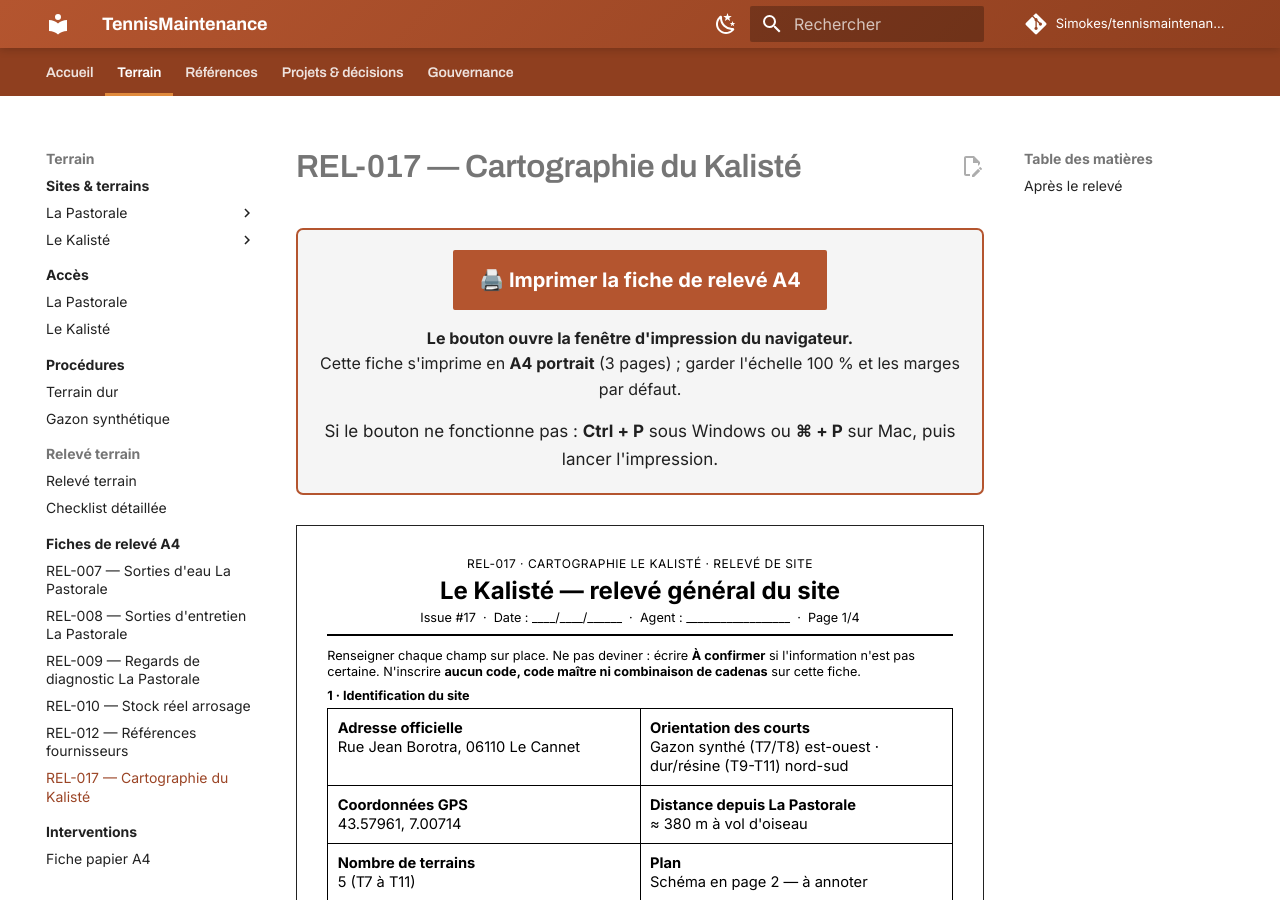
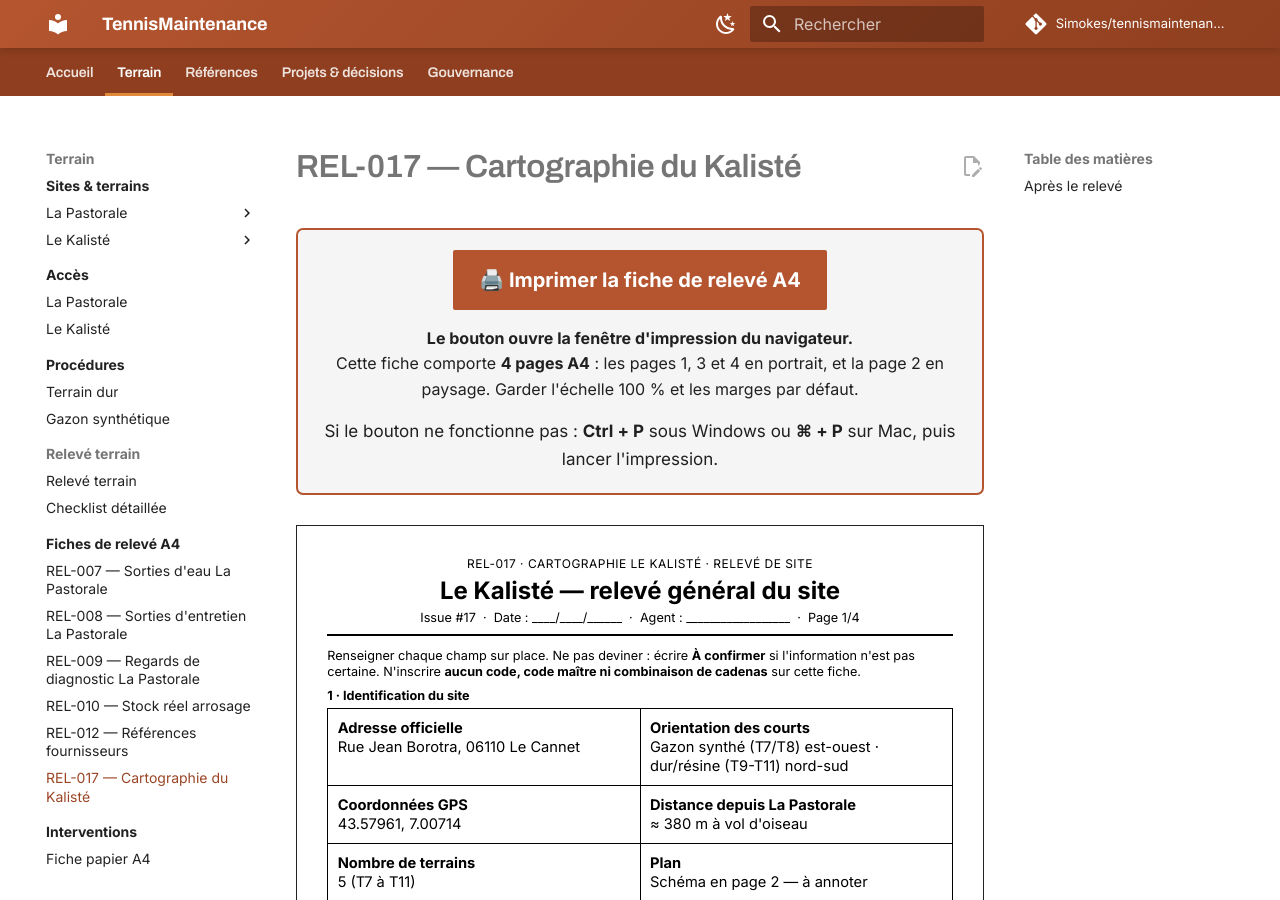
Before and after one commit to Simokes/tennismaintenance, an MkDocs documentation site: the page built from docs/releves/REL-017-cartographie-kaliste.md, in a window 1280 px wide and 900 px high. Built offline with MkDocs 1.6.1 and Material for MkDocs 9.7.7, drawn with Linux system fonts in a browser that asks for light colours; comment, search, counter and statistics services are not loaded.

Commit message:
fix(REL-017): corriger les informations d'impression

```diff
--- a/docs/releves/REL-017-cartographie-kaliste.md
+++ b/docs/releves/REL-017-cartographie-kaliste.md
@@ -2,7 +2,7 @@
 
 <div class="print-actions no-print">
   <button type="button" class="md-button md-button--primary print-button" onclick="window.print()">🖨️ Imprimer la fiche de relevé A4</button>
-  <p><strong>Le bouton ouvre la fenêtre d'impression du navigateur.</strong><br>Cette fiche s'imprime en <strong>A4 portrait</strong> (3 pages) ; garder l'échelle 100 % et les marges par défaut.</p>
+  <p><strong>Le bouton ouvre la fenêtre d'impression du navigateur.</strong><br>Cette fiche comporte <strong>4 pages A4</strong> : les pages 1, 3 et 4 en portrait, et la page 2 en paysage. Garder l'échelle 100 % et les marges par défaut.</p>
   <p class="print-fallback">Si le bouton ne fonctionne pas : <strong>Ctrl + P</strong> sous Windows ou <strong>⌘ + P</strong> sur Mac, puis lancer l'impression.</p>
 </div>
 
```
